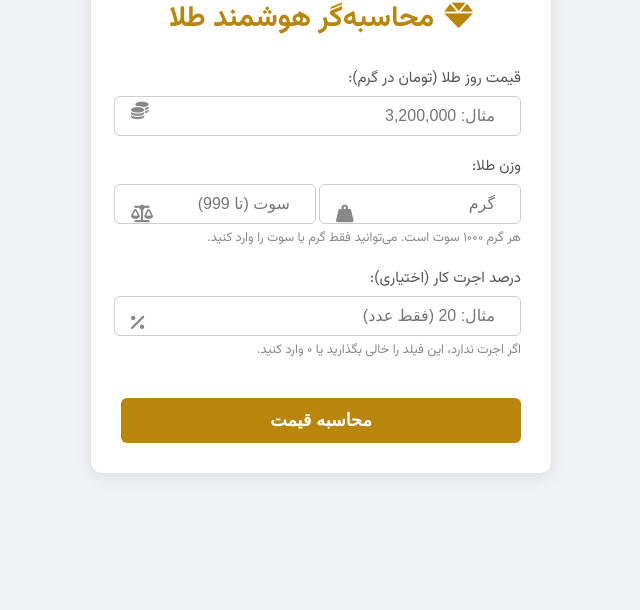
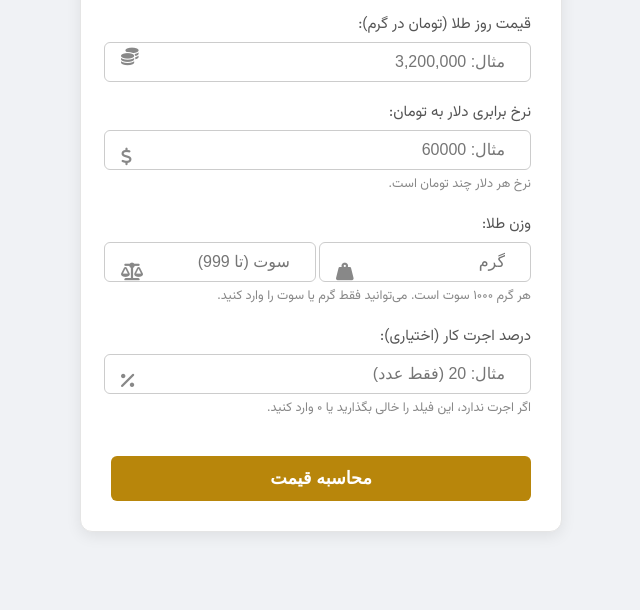
Before and after one commit to akraad/x, a plain HTML site: page index.html in a window 1280 px wide. Shown: the part 190-800 px from the top of the page, without its empty margins (319-959 px from the left). Drawn offline with Linux system fonts and the light colour scheme; a web font is replaced by a local one.

Commit message:
Update index.html

```diff
--- a/index.html
+++ b/index.html
@@ -4,12 +4,16 @@
     <meta charset="UTF-8">
     <meta name="viewport" content="width=device-width, initial-scale=1.0">
     <title>محاسبه‌گر قیمت طلا</title>
+
+    <link href="https://cdn.fontcdn.ir/Font/Persian/Shabnam/Shabnam.css" rel="stylesheet" type="text/css" />
     <link href="https://fonts.googleapis.com/css2?family=Vazirmatn:wght@400;700&display=swap" rel="stylesheet">
+
     <link rel="stylesheet" href="https://cdnjs.cloudflare.com/ajax/libs/font-awesome/6.0.0-beta3/css/all.min.css">
+
     <style>
         body {
-            font-family: 'Vazirmatn', sans-serif;
-            background-color: #f0f2f5; /* روشن‌تر */
+            font-family: 'Shabnam', 'Vazirmatn', sans-serif; /* استفاده از شبنم، با Vazirmatn به عنوان فونت جایگزین */
+            background-color: #f0f2f5;
             display: flex;
             justify-content: center;
             align-items: center;
@@ -22,36 +26,36 @@
         .gold-calculator {
             background-color: #fff;
             border-radius: 12px;
-            box-shadow: 0 4px 15px rgba(0, 0, 0, 0.08); /* سایه ملایم‌تر */
-            padding: 30px; /* پدینگ کمتر */
+            box-shadow: 0 4px 15px rgba(0, 0, 0, 0.08);
+            padding: 30px;
             width: 100%;
-            max-width: 400px; /* عرض کمتر */
+            max-width: 420px; /* کمی بزرگ‌تر برای فیلد دلار */
             text-align: center;
             border: 1px solid #e5e5e5;
         }
         h1 {
             color: #b8860b;
-            margin-bottom: 25px; /* فاصله کمتر */
-            font-size: 1.8em; /* سایز کوچکتر */
+            margin-bottom: 25px;
+            font-size: 1.9em; /* کمی بزرگتر */
             font-weight: 700;
         }
         .input-group {
-            margin-bottom: 18px; /* فاصله کمتر */
+            margin-bottom: 18px;
             text-align: right;
-            position: relative; /* برای قرارگیری آیکون */
+            position: relative;
         }
         .input-group label {
             display: block;
-            margin-bottom: 6px; /* فاصله کمتر */
-            font-size: 0.95em; /* سایز کوچکتر */
+            margin-bottom: 6px;
+            font-size: 0.95em;
             color: #555;
         }
         .input-group input[type="number"] {
-            width: calc(100% - 40px); /* فضای آیکون */
-            padding: 10px 10px 10px 35px; /* پدینگ برای آیکون */
+            width: calc(100% - 40px);
+            padding: 10px 10px 10px 35px;
             border: 1px solid #ccc;
-            border-radius: 6px; /* گوشه‌های گردتر */
-            font-size: 1em; /* سایز کوچکتر */
+            border-radius: 6px;
+            font-size: 1em;
             direction: ltr;
             text-align: right;
             transition: border-color 0.3s;
@@ -62,33 +66,33 @@
         }
         .input-group .icon {
             position: absolute;
-            left: 10px; /* موقعیت آیکون */
+            left: 10px;
             top: 50%;
-            transform: translateY(calc(-50% + 10px)); /* تنظیم دقیق‌تر */
+            transform: translateY(calc(-50% + 10px));
             color: #888;
             font-size: 1.1em;
         }
         .input-group small {
             display: block;
-            margin-top: 4px; /* فاصله کمتر */
+            margin-top: 4px;
             color: #888;
-            font-size: 0.8em; /* سایز کوچکتر */
+            font-size: 0.8em;
         }
         .weight-inputs {
             display: flex;
-            gap: 10px; /* فاصله بین فیلدهای وزن */
+            gap: 10px;
         }
         .weight-inputs .input-group {
-            flex: 1; /* تقسیم مساوی فضا */
-            margin-bottom: 0; /* حذف margin-bottom از اینجا */
+            flex: 1;
+            margin-bottom: 0;
         }
         button {
             background-color: #b8860b;
             color: white;
-            padding: 12px 20px; /* پدینگ کمتر */
+            padding: 12px 20px;
             border: none;
             border-radius: 6px;
-            font-size: 1.1em; /* سایز کوچکتر */
+            font-size: 1.1em;
             cursor: pointer;
             transition: background-color 0.3s ease;
             width: 100%;
@@ -99,19 +103,23 @@
             background-color: #a07a0a;
         }
         .result {
-            margin-top: 25px; /* فاصله کمتر */
+            margin-top: 25px;
             background-color: #f9f9f9;
             border: 1px solid #eee;
             border-radius: 8px;
-            padding: 18px; /* پدینگ کمتر */
-            font-size: 1.2em; /* سایز کوچکتر */
+            padding: 18px;
+            font-size: 1.2em;
             color: #333;
             font-weight: 700;
             display: none;
+            text-align: right; /* برای نمایش بهتر دو قیمت */
+        }
+        .result div {
+            margin-bottom: 8px; /* فاصله بین قیمت‌ها */
         }
         .result span {
             color: #b8860b;
-            font-size: 1em; /* سایز متناسب */
+            font-size: 1em;
             margin-right: 5px;
         }
     </style>
@@ -121,9 +129,16 @@
         <h1><i class="fas fa-gem" style="margin-left: 10px;"></i>محاسبه‌گر هوشمند طلا</h1>
 
         <div class="input-group">
-            <label for="goldPrice">قیمت روز طلا (تومان در گرم):</label>
-            <input type="number" id="goldPrice" placeholder="مثال: 3,200,000" min="0">
+            <label for="goldPriceToman">قیمت روز طلا (تومان در گرم):</label>
+            <input type="number" id="goldPriceToman" placeholder="مثال: 3,200,000" min="0">
             <i class="fas fa-coins icon"></i>
+        </div>
+
+        <div class="input-group">
+            <label for="usdExchangeRate">نرخ برابری دلار به تومان:</label>
+            <input type="number" id="usdExchangeRate" placeholder="مثال: 60000" min="1000">
+            <i class="fas fa-dollar-sign icon"></i>
+            <small>نرخ هر دلار چند تومان است.</small>
         </div>
 
         <div class="input-group">
@@ -151,19 +166,25 @@
         <button onclick="calculatePrice()">محاسبه قیمت</button>
 
         <div class="result" id="resultDiv">
-            <span>قیمت نهایی:</span> <span id="finalPrice"></span> تومان
+            <div><span>قیمت نهایی:</span> <span id="finalPriceToman"></span> تومان</div>
+            <div><span>قیمت نهایی:</span> <span id="finalPriceDollar"></span> دلار</div>
         </div>
     </div>
 
     <script>
         function calculatePrice() {
-            const goldPricePerGram = parseFloat(document.getElementById('goldPrice').value);
+            const goldPricePerGramToman = parseFloat(document.getElementById('goldPriceToman').value);
+            const usdExchangeRate = parseFloat(document.getElementById('usdExchangeRate').value);
             const goldWeightGram = parseFloat(document.getElementById('goldWeightGram').value || 0);
             const goldWeightSoot = parseFloat(document.getElementById('goldWeightSoot').value || 0);
             const wagePercent = parseFloat(document.getElementById('wagePercent').value || 0);
 
-            if (isNaN(goldPricePerGram) || goldPricePerGram <= 0) {
+            if (isNaN(goldPricePerGramToman) || goldPricePerGramToman <= 0) {
                 alert('لطفاً قیمت روز طلا را به درستی وارد کنید.');
+                return;
+            }
+            if (isNaN(usdExchangeRate) || usdExchangeRate <= 0) {
+                alert('لطفاً نرخ برابری دلار را به درستی وارد کنید.');
                 return;
             }
 
@@ -174,24 +195,26 @@
                  return;
             }
 
-            // محاسبه اجرت (بر اساس درصد وارد شده)
-            // اجرت بر اساس قیمت روز طلا و درصد اجرت محاسبه می‌شود.
-            let wageAmount = (goldPricePerGram * (wagePercent / 100)) * totalWeightGram;
+            // محاسبه اجرت به تومان
+            let wageAmountToman = (goldPricePerGramToman * (wagePercent / 100)) * totalWeightGram;
 
-            // 7 درصد سود
-            // سود بر اساس قیمت روز طلا و 7 درصد سود محاسبه می‌شود.
-            const profitAmount = (goldPricePerGram * 0.07) * totalWeightGram;
+            // 7 درصد سود به تومان
+            const profitAmountToman = (goldPricePerGramToman * 0.07) * totalWeightGram;
 
-            // محاسبه مالیات (10 درصد از اجرت و سود)
-            const taxAmount = (wageAmount + profitAmount) * 0.10;
+            // محاسبه مالیات به تومان (10 درصد از اجرت و سود)
+            const taxAmountToman = (wageAmountToman + profitAmountToman) * 0.10;
 
-            // قیمت خام طلا
-            const rawGoldPrice = goldPricePerGram * totalWeightGram;
+            // قیمت خام طلا به تومان
+            const rawGoldPriceToman = goldPricePerGramToman * totalWeightGram;
 
-            // قیمت نهایی = قیمت خام طلا + اجرت + سود + مالیات (مالیات روی اجرت و سود اعمال شده است)
-            const finalPrice = rawGoldPrice + wageAmount + profitAmount + taxAmount;
+            // قیمت نهایی به تومان
+            const finalPriceToman = rawGoldPriceToman + wageAmountToman + profitAmountToman + taxAmountToman;
 
-            document.getElementById('finalPrice').innerText = finalPrice.toLocaleString('fa-IR'); // نمایش با جداکننده هزارگان
+            // تبدیل قیمت نهایی به دلار
+            const finalPriceDollar = finalPriceToman / usdExchangeRate;
+
+            document.getElementById('finalPriceToman').innerText = finalPriceToman.toLocaleString('fa-IR'); // نمایش با جداکننده هزارگان
+            document.getElementById('finalPriceDollar').innerText = finalPriceDollar.toLocaleString('en-US', { minimumFractionDigits: 2, maximumFractionDigits: 2 }); // نمایش با 2 رقم اعشار برای دلار
             document.getElementById('resultDiv').style.display = 'block'; // نمایش نتیجه
         }
     </script>
```
